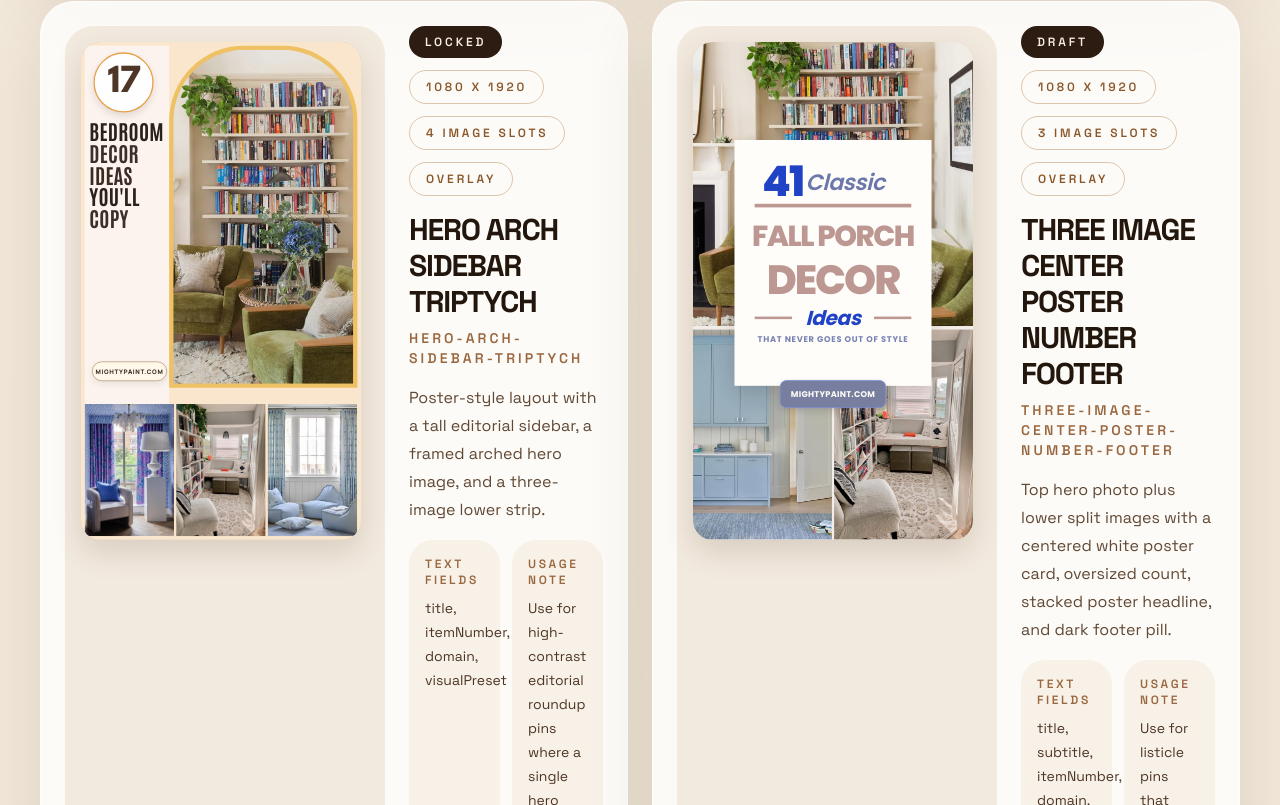
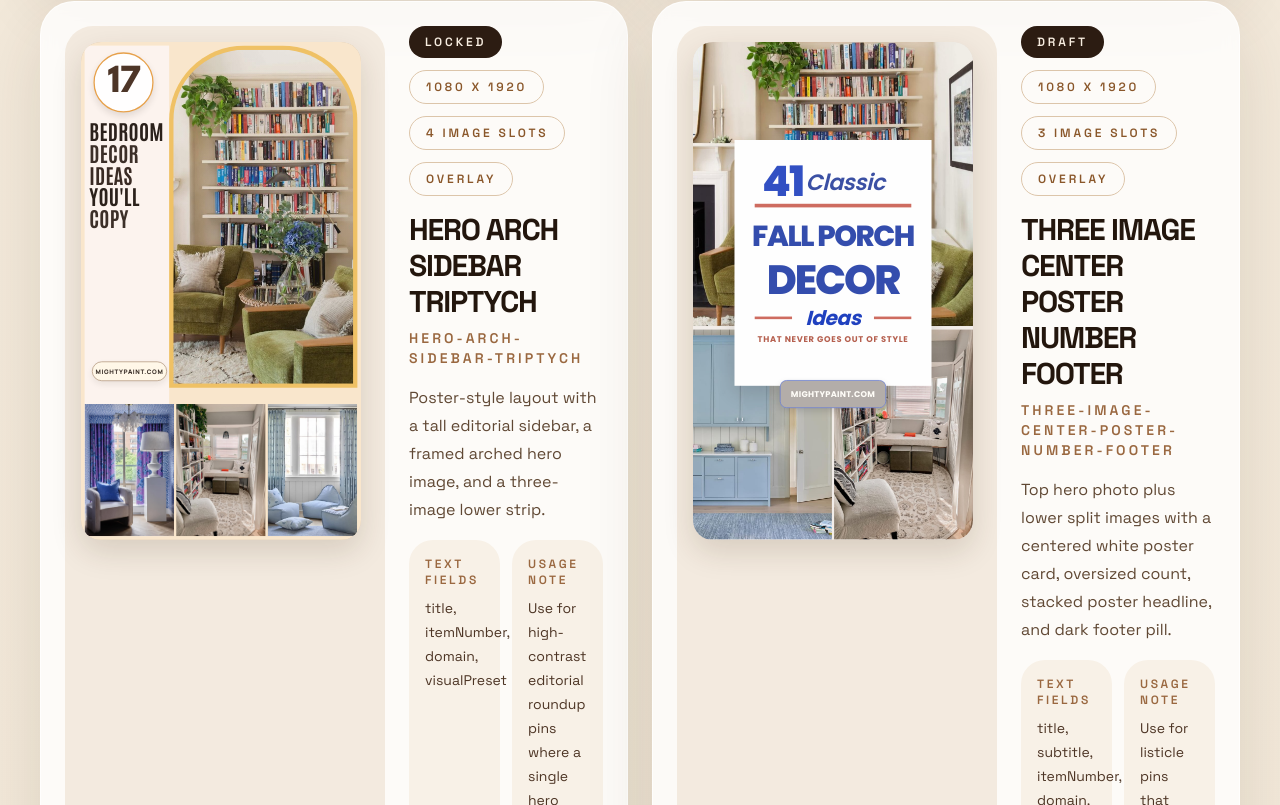
Before and after one commit to risalat/PinForge-Studio, a Next.js app: page /library in a window 1280 px wide. Shown: the part 7475-8280 px from the top of the page. Built offline with nearby package versions, Linux system fonts and the light colour scheme.

Commit message:
Refine number-aware template title and color behavior

```diff
--- a/src/templates/TemplateSixImageTripleSplitSlantHeroFooter.tsx
+++ b/src/templates/TemplateSixImageTripleSplitSlantHeroFooter.tsx
@@ -181,7 +181,7 @@ export function TemplateSixImageTripleSplitSlantHeroFooter({
         zIndex={22}
       />
 
-      <div className="absolute inset-x-0 z-30 text-center" style={{ top: 734 }}>
+      <div className="absolute inset-x-0 z-30 text-center" style={{ top: 722 }}>
         <div className="mx-auto flex max-w-[908px] flex-col items-center px-14">
           <AutoFitText
             as="p"
@@ -214,7 +214,7 @@ export function TemplateSixImageTripleSplitSlantHeroFooter({
           />
 
           <div
-            className="mt-[24px] h-[4px] w-[264px] rounded-full"
+            className="mt-[18px] h-[4px] w-[264px] rounded-full"
             style={{ backgroundColor: withAlpha(dividerColor, 0.78) }}
           />
 
@@ -225,7 +225,7 @@ export function TemplateSixImageTripleSplitSlantHeroFooter({
             maxFontSize={56}
             maxLines={2}
             lineHeight={TEMPLATE_TYPOGRAPHY.subtitle.lineHeight}
-            className="mt-[18px] max-w-[760px]"
+            className="mt-[10px] max-w-[760px]"
             textColor={subtitleColor}
             fontFamily={TEMPLATE_TYPOGRAPHY.subtitle.fontFamily}
             fontWeight={TEMPLATE_TYPOGRAPHY.subtitle.fontWeight}
--- a/src/templates/TemplateThreeImageCenterPosterNumberFooter.tsx
+++ b/src/templates/TemplateThreeImageCenterPosterNumberFooter.tsx
@@ -459,52 +459,85 @@ function resolvePosterColors(
     number: string;
   },
 ) {
-  const posterBackground = "#fffdf9";
-  const darkInkBase =
+  const boldCategory =
+    category === "graphic-pop" || category === "fresh-vivid" || category === "feminine-bold";
+  const posterBackground = boldCategory
+    ? tintTowardsWhite(mixHex(palette.canvas, palette.band, 0.12), 0.96)
+    : "#fffdf9";
+
+  const darkInkBase = ensureContrastTone(
     category === "dark-drama"
-      ? deepenHex(mixHex(palette.domain, palette.title, 0.48), 0.26)
-      : category === "graphic-pop" || category === "fresh-vivid"
-        ? deepenHex(mixHex(palette.domain, palette.title, 0.54), 0.2)
-        : category === "feminine-bold"
-          ? deepenHex(mixHex(palette.domain, palette.title, 0.46), 0.2)
-          : deepenHex(mixHex(palette.domain, palette.title, 0.52), 0.18);
+      ? deepenHex(mixHex(palette.domain, palette.title, 0.42), 0.3)
+      : boldCategory
+        ? deepenHex(mixHex(palette.title, palette.domain, 0.18), 0.18)
+        : deepenHex(mixHex(palette.domain, palette.title, 0.52), 0.18),
+    posterBackground,
+    5.6,
+  );
 
-  const dividerColor =
-    category === "graphic-pop" || category === "fresh-vivid"
-      ? deepenHex(mixHex(palette.domain, palette.divider, 0.3), 0.26)
-      : deepenHex(mixHex(palette.domain, palette.title, 0.42), 0.24);
+  const dividerColor = ensureContrastTone(
+    boldCategory
+      ? deepenHex(mixHex(palette.divider, palette.band, 0.18), 0.12)
+      : deepenHex(mixHex(palette.domain, palette.title, 0.42), 0.24),
+    posterBackground,
+    3.2,
+  );
 
-  const numberColor =
+  const mainTitleColor = ensureContrastTone(
+    boldCategory
+      ? deepenHex(mixHex(palette.title, palette.domain, 0.12), 0.12)
+      : dividerColor,
+    posterBackground,
+    4.8,
+  );
+
+  const numberColor = ensureContrastTone(
     category === "dark-drama"
-      ? mixHex(palette.number, "#ff8f52", 0.35)
-      : category === "feminine-bold"
-        ? deepenHex(mixHex(palette.number, palette.footer, 0.42), 0.04)
-        : mixHex(palette.number, palette.footer, 0.24);
+      ? mixHex(palette.number, "#ff8f52", 0.18)
+      : boldCategory
+        ? mixHex(palette.number, palette.band, 0.08)
+        : mixHex(palette.number, palette.footer, 0.24),
+    posterBackground,
+    3.4,
+  );
 
-  const closerColor =
-    category === "graphic-pop" || category === "fresh-vivid"
-      ? mixHex(palette.number, palette.footer, 0.32)
-      : mixHex(palette.number, "#ee8750", 0.2);
+  const closerColor = ensureContrastTone(
+    boldCategory
+      ? mixHex(palette.number, palette.title, 0.14)
+      : mixHex(palette.number, "#ee8750", 0.2),
+    posterBackground,
+    3.4,
+  );
 
-  const pillBase =
-    category === "dark-drama"
+  const subtitleColor = ensureContrastTone(
+    boldCategory
+      ? mixHex(palette.subtitle, palette.domain, 0.14)
+      : tintTowardsWhite(darkInkBase, 0.08),
+    posterBackground,
+    3.8,
+  );
+
+  const pillBase = boldCategory
+    ? deepenHex(mixHex(palette.band, palette.domain, 0.38), 0.3)
+    : category === "dark-drama"
       ? deepenHex(mixHex(palette.domain, palette.footer, 0.48), 0.24)
       : deepenHex(mixHex(palette.domain, palette.title, 0.4), 0.28);
+
+  const pillBorder = boldCategory
+    ? tintTowardsWhite(mixHex(palette.number, palette.band, 0.26), 0.12)
+    : tintTowardsWhite(mixHex(palette.divider, "#fff7ea", 0.4), 0.08);
 
   return {
     canvasBackground: tintTowardsWhite(palette.canvas, 0.18),
     posterBackground,
     numberColor,
     openerColor: darkInkBase,
-    mainTitleColor: dividerColor,
+    mainTitleColor,
     closerColor,
-    subtitleColor: tintTowardsWhite(darkInkBase, 0.08),
+    subtitleColor,
     dividerColor,
     domainPillBackground: pillBase,
-    domainPillBorder:
-      category === "graphic-pop" || category === "fresh-vivid"
-        ? tintTowardsWhite(mixHex(palette.number, "#fff7ea", 0.34), 0.12)
-        : tintTowardsWhite(mixHex(palette.divider, "#fff7ea", 0.4), 0.08),
+    domainPillBorder: pillBorder,
     domainTextColor: "#fffdf8",
   };
 }
@@ -529,6 +562,80 @@ function deepenHex(color: string, ratio: number) {
   return mixHex(color, "#000000", ratio);
 }
 
+function ensureContrastTone(colorHex: string, backgroundHex: string, minimumRatio: number) {
+  if (!isHexColor(colorHex) || !isHexColor(backgroundHex)) {
+    return colorHex;
+  }
+
+  if (getContrastRatio(colorHex, backgroundHex) >= minimumRatio) {
+    return colorHex;
+  }
+
+  const darkerCandidate = shiftTowardContrast(colorHex, backgroundHex, minimumRatio, "#000000");
+  const lighterCandidate = shiftTowardContrast(colorHex, backgroundHex, minimumRatio, "#ffffff");
+
+  if (!darkerCandidate) {
+    return lighterCandidate ?? colorHex;
+  }
+
+  if (!lighterCandidate) {
+    return darkerCandidate;
+  }
+
+  return colorDistance(colorHex, darkerCandidate) <= colorDistance(colorHex, lighterCandidate)
+    ? darkerCandidate
+    : lighterCandidate;
+}
+
+function shiftTowardContrast(
+  colorHex: string,
+  backgroundHex: string,
+  minimumRatio: number,
+  targetHex: string,
+) {
+  for (let step = 1; step <= 12; step += 1) {
+    const candidate = mixHex(colorHex, targetHex, step * 0.08);
+    if (getContrastRatio(candidate, backgroundHex) >= minimumRatio) {
+      return candidate;
+    }
+  }
+
+  return null;
+}
+
+function colorDistance(leftHex: string, rightHex: string) {
+  const left = hexToRgb(leftHex);
+  const right = hexToRgb(rightHex);
+
+  return Math.sqrt(
+    Math.pow(left.r - right.r, 2) +
+      Math.pow(left.g - right.g, 2) +
+      Math.pow(left.b - right.b, 2),
+  );
+}
+
+function getContrastRatio(foregroundHex: string, backgroundHex: string) {
+  const foreground = getRelativeLuminance(foregroundHex);
+  const background = getRelativeLuminance(backgroundHex);
+  const lighter = Math.max(foreground, background);
+  const darker = Math.min(foreground, background);
+  return (lighter + 0.05) / (darker + 0.05);
+}
+
+function getRelativeLuminance(hex: string) {
+  const { r, g, b } = hexToRgb(hex);
+  const [rs, gs, bs] = [r, g, b]
+    .map((value) => value / 255)
+    .map((value) =>
+      value <= 0.03928 ? value / 12.92 : Math.pow((value + 0.055) / 1.055, 2.4),
+    );
+  return 0.2126 * rs + 0.7152 * gs + 0.0722 * bs;
+}
+
+function isHexColor(value: string) {
+  return /^#[0-9a-fA-F]{6}$/.test(value);
+}
+
 function hexToRgb(value: string) {
   const normalized = value.replace("#", "");
   const safe =
```
Also changed, not shown: src/lib/jobs/generatePins.ts (+19 -2 lines).
